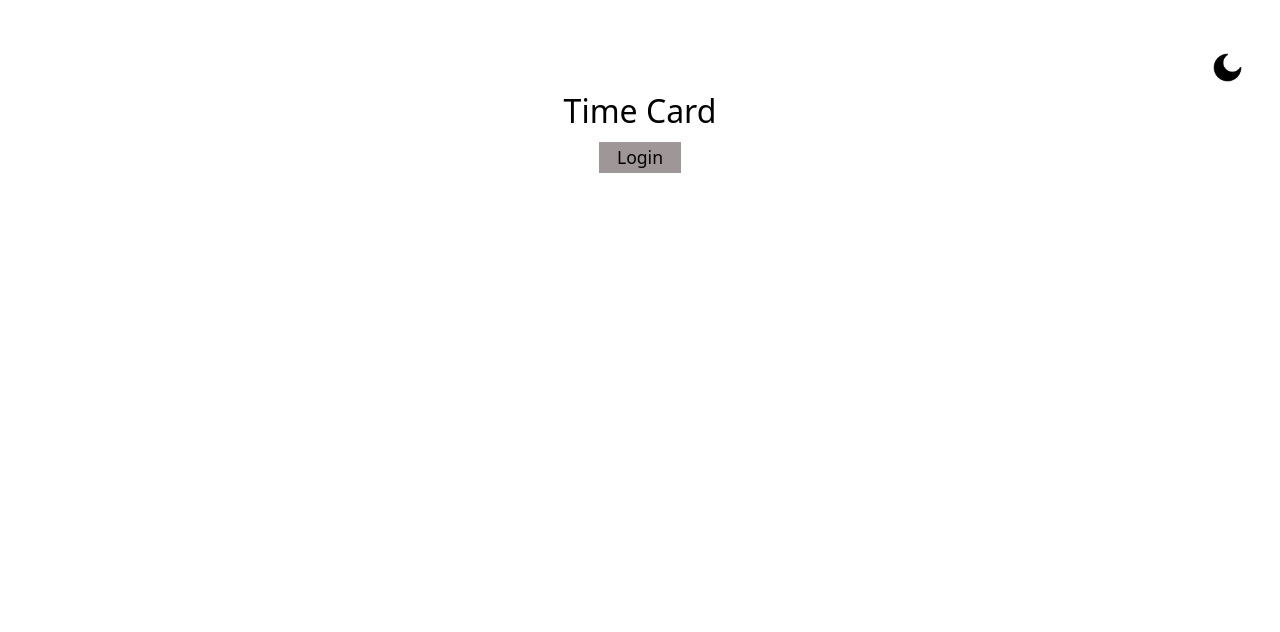
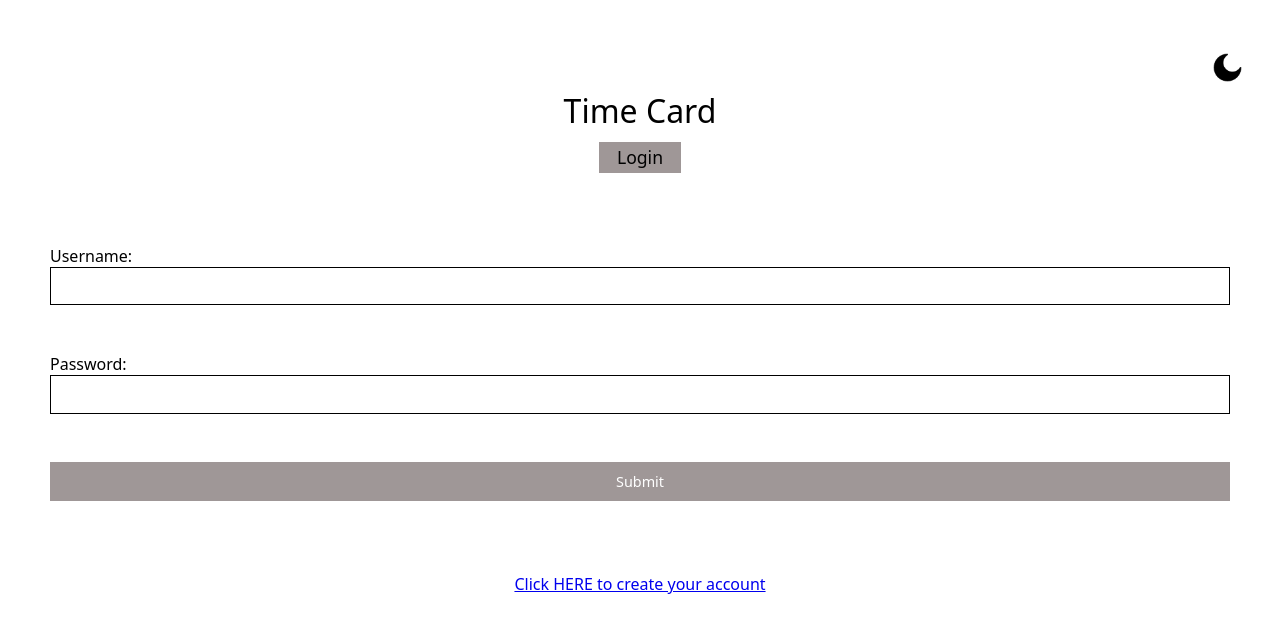
Before and after one commit to courthub74/TimeCard, a plain HTML site: page index.html in a window 1280 px wide. Drawn offline with Linux system fonts and the light colour scheme.

```diff
--- a/index.html
+++ b/index.html
@@ -25,13 +25,34 @@
     </nav>
 
     <!-- Header -->
-    <div class="header_logo">
+    <header class="header_logo">
         <p>Time Card</p>
         <!-- State of App -->
         <div class="app_state">
             <p>Login</p>
         </div>
-    </div>
+    </header>
+
+    <!-- Inputs for Login -->
+     <form>
+        <div class="input_div">
+            <label for="username">Username:</label>
+            <input type="text">
+        </div>
+
+        <div class="input_div">
+            <label for="password">Password:</label>
+            <input type="password">
+        </div>
+
+        <button class="submit_button">Submit</button>
+     </form>
+
+     <div class="register_link">
+        <a href="#">Click HERE to create your account</a>
+     </div>
+
+
 
     <script src="screen_mode.js"></script>
 </body>
--- a/style.scss
+++ b/style.scss
@@ -17,6 +17,8 @@ body {
     justify-content: center;
     align-items: center;
     color: black;
+    margin: 0 50px 0 50px;
+    transition: .2s all ease;
     // Top Nav Bar
     nav {
         // background-color: darkblue;
@@ -63,6 +65,39 @@ body {
             padding: .2em 1em;
         }
     }
+    // FORM
+    form {
+        display: flex;
+        flex-direction: column;
+        align-items: center;
+        justify-content: center;
+        gap: 3em;
+        height: 50vh;
+        width: 100%;
+
+        // background-color: blue;
+        .input_div {
+            display: flex;
+            flex-direction: column;
+            width: 100%;
+            label {
+                font-weight: normal;
+            }
+            input {
+                padding: .7em 5em;
+                // width: 100%;
+                border: 1px solid black;
+            }
+        }
+        .submit_button {
+            background-color: $thegrey;
+            color: white;
+            border: none;
+            padding: .7em;
+            width: 100%;
+            font-size: .9rem;
+        }
+    }
 }
 
 // NITE MODE
@@ -93,4 +128,15 @@ body.nite_mode {
             color: white;
         }
     }
+    // FORM
+    .input_div {
+        input {
+            border: 1px solid white;
+            background-color: black;
+        }
+    }
+    .submit_button {
+        background-color: $greyed-dark;
+        color: black;
+    }
 }
```
Also changed, not shown: style.css, 1 other file.
